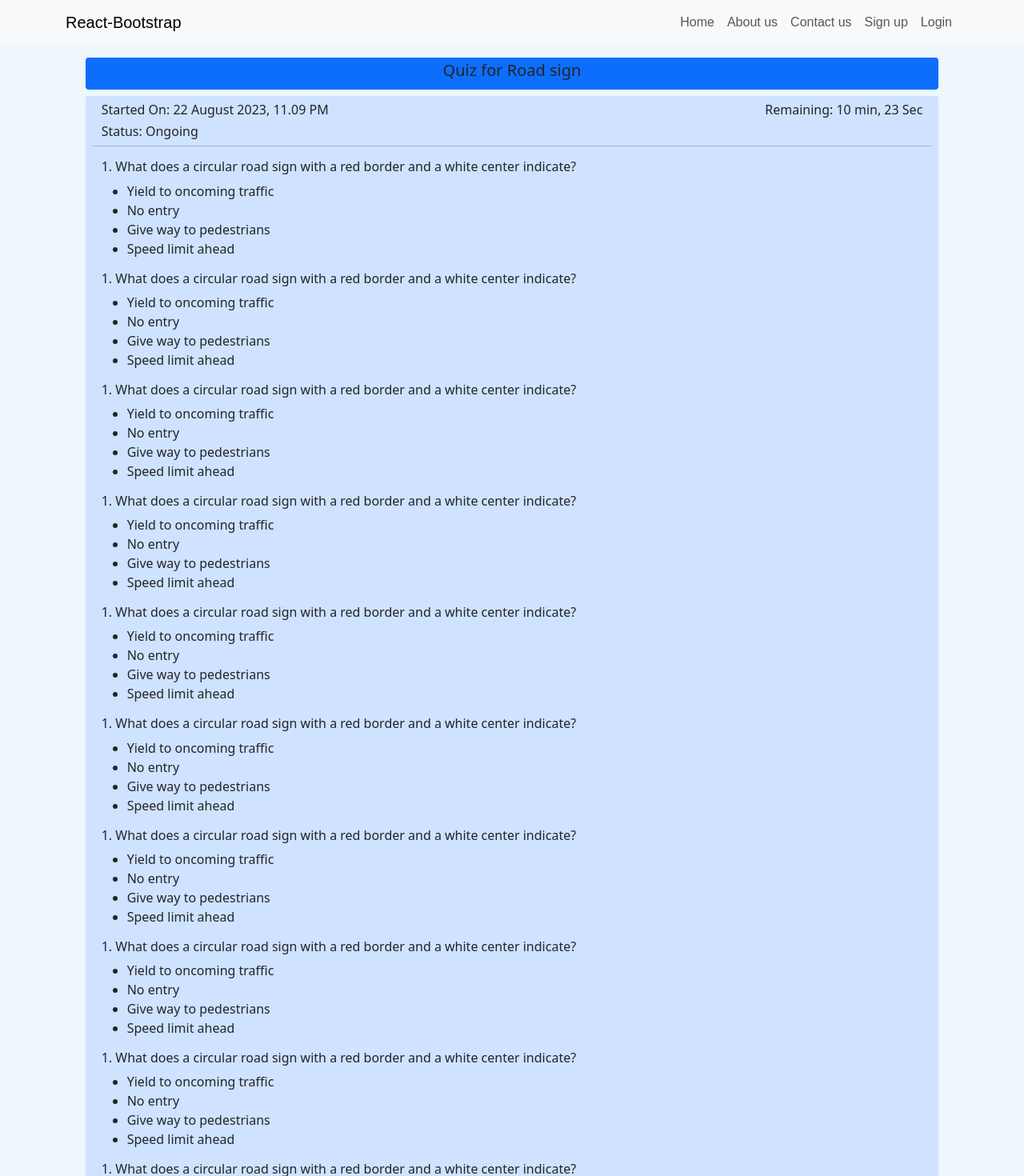
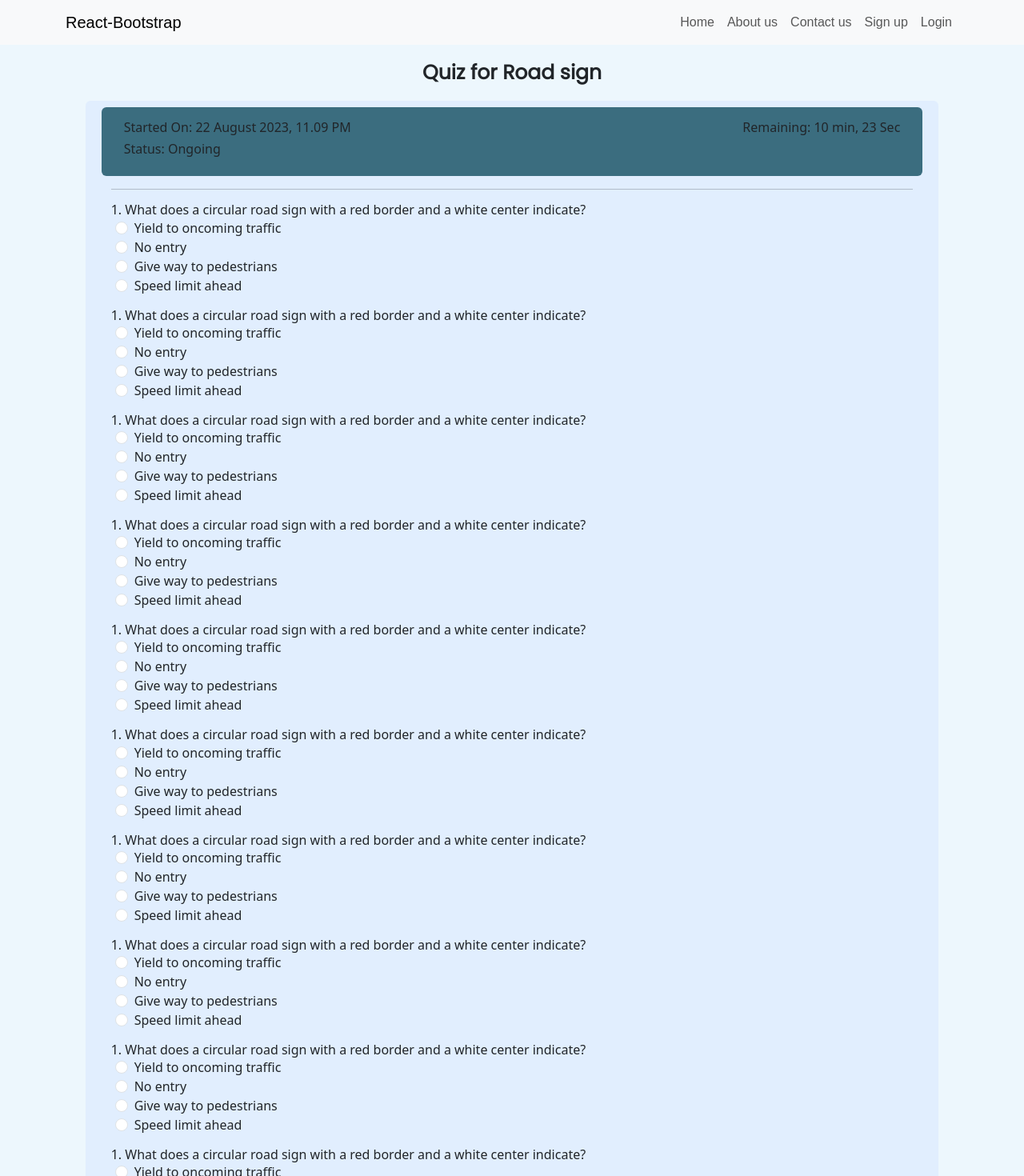
Before and after one commit to Luxshan2000/drivers-license-test-application, a React (Create React App) app in the folder webapp/: page /quiz/exam in a window 1280 px wide. Shown: the top 1470 px of the page at 80% size. Built offline with nearby package versions, Linux system fonts and the light colour scheme.

Commit message:
quiz-updated

```diff
--- a/webapp/src/components/QuestionComponent.js
+++ b/webapp/src/components/QuestionComponent.js
@@ -1,15 +1,21 @@
 import React from 'react'
 
-function QuestionComponent() {
+function QuestionComponent({id}) {
   const mcq = {
     ques:"1. What does a circular road sign with a red border and a white center indicate?",
     ans:["Yield to oncoming traffic", "No entry","Give way to pedestrians","Speed limit ahead"]
   }
   return (
-    <div>
-      <h6>{mcq.ques}</h6>
-      <ul>
-        {mcq.ans.map((ans) => <li>{ans}</li>)}
+    <div className=' mb-3'>
+      <h6 className=' p-0 m-0'>{mcq.ques}</h6>
+      <ul style={{padding:'0',margin:'0',marginLeft:'5px'}}>
+        {mcq.ans.map((ans,index) =>
+        <li style={{listStyleType:'none'}} >
+          <input className="form-check-input me-2" type="radio" name={id} id={id}/>
+          <label className="form-check-label" htmlFor={id}>
+            {ans}
+          </label>
+        </li>)}
       </ul>
     </div>
   )
--- a/webapp/src/views/Exam.js
+++ b/webapp/src/views/Exam.js
@@ -5,14 +5,14 @@ function Exam() {
   return (
     <div className='container min-vh-100 rounded-1 mb-1 mb-md-2 mb-lg-3 mt-1 mt-md-2 mt-lg-3 col-11 col-md-10 col-lg-10 mx-auto' >
         <div className=' row'>
-            <div className=' ps-2 pe-2 p-1 rounded-1  bg-primary text-center'>
-                <h5>Quiz for Road sign</h5>
+            <div className=' ps-2 pe-2 p-1 rounded-1   text-center'>
+                <h5 className='PageHeading'>Quiz for Road sign</h5>
             </div>
         </div>
-        <div className=' row'>
-            <div className=' min-vh-100 mt-2 ps-2 pe-2  rounded-1  bg-primary-subtle p-2'>
+        <div style={{backgroundColor:"rgb(225, 238, 254)"}} className=' row rounded-2 mt-2 p-2'>
+            <div  className=' min-vh-100'>
                 <div className=' container-fluid' >
-                    <div className=' row'>
+                    <div style={{backgroundColor:"#004053bc"}} className=' row  rounded-2 p-3'>
                         <div className='col-12 col-md-9 col-lg-9 text-start'>
                             <h6>Started On: 22 August 2023, 11.09 PM</h6>
                             <h6>Status: Ongoing</h6>
@@ -20,19 +20,19 @@ function Exam() {
                         <div className='col-12 col-md-3 col-lg-3 text-md-end text-lg-end'>
                             <h6>Remaining: 10 min, 23 Sec</h6>
                         </div>
-                        <hr/>
                     </div>
                     <div>
-                        <QuestionComponent />
-                        <QuestionComponent />
-                        <QuestionComponent />
-                        <QuestionComponent />
-                        <QuestionComponent />
-                        <QuestionComponent />
-                        <QuestionComponent />
-                        <QuestionComponent />
-                        <QuestionComponent />
-                        <QuestionComponent />
+                        <hr/>
+                        <QuestionComponent id={1} />
+                        <QuestionComponent id={2} />
+                        <QuestionComponent id={3} />
+                        <QuestionComponent id={4} />
+                        <QuestionComponent id={5} />
+                        <QuestionComponent id={6} />
+                        <QuestionComponent id={7} />
+                        <QuestionComponent id={8} />
+                        <QuestionComponent id={9} />
+                        <QuestionComponent id={10} />
                     </div>
                 </div>
             </div>
@@ -42,9 +42,9 @@ function Exam() {
                 <div className=' row'>
                     <div className=' col-6 col-md-8 col-lg-9  text-start'>
                     </div>
-                    <div className='col-6 col-md-4 col-lg-3 rounded-2 p-2  text-center bg-primary'>
-                        <h6 className=' p-0 m-0'>Finish and Submit</h6>
-                    </div>
+                    <button className=' btn-success col-6 btn col-md-4 col-lg-3 rounded-2 p-2  text-center'>
+                        Finish and Submit
+                    </button>
                 </div>
             </div>
         </div>
```
